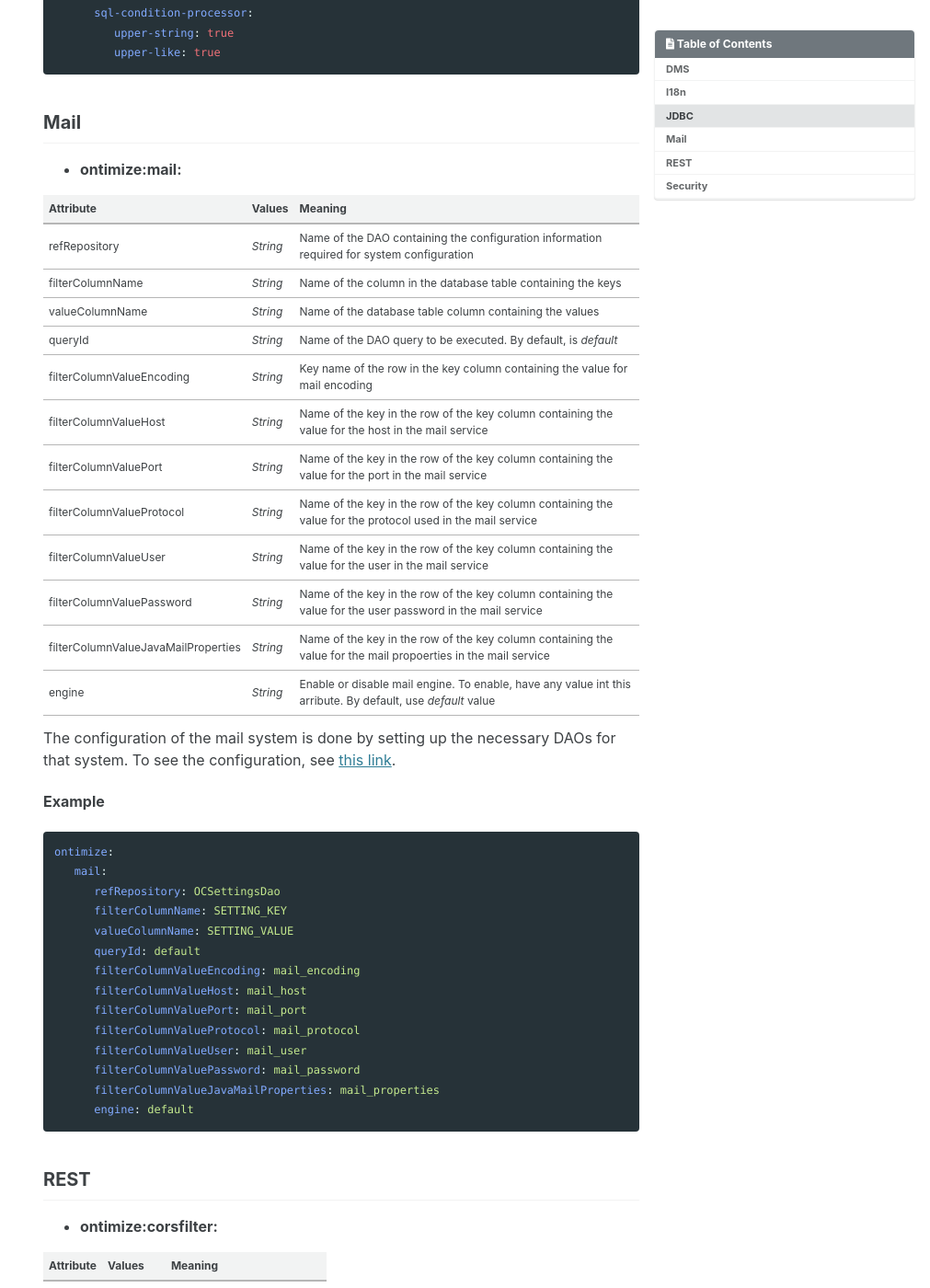
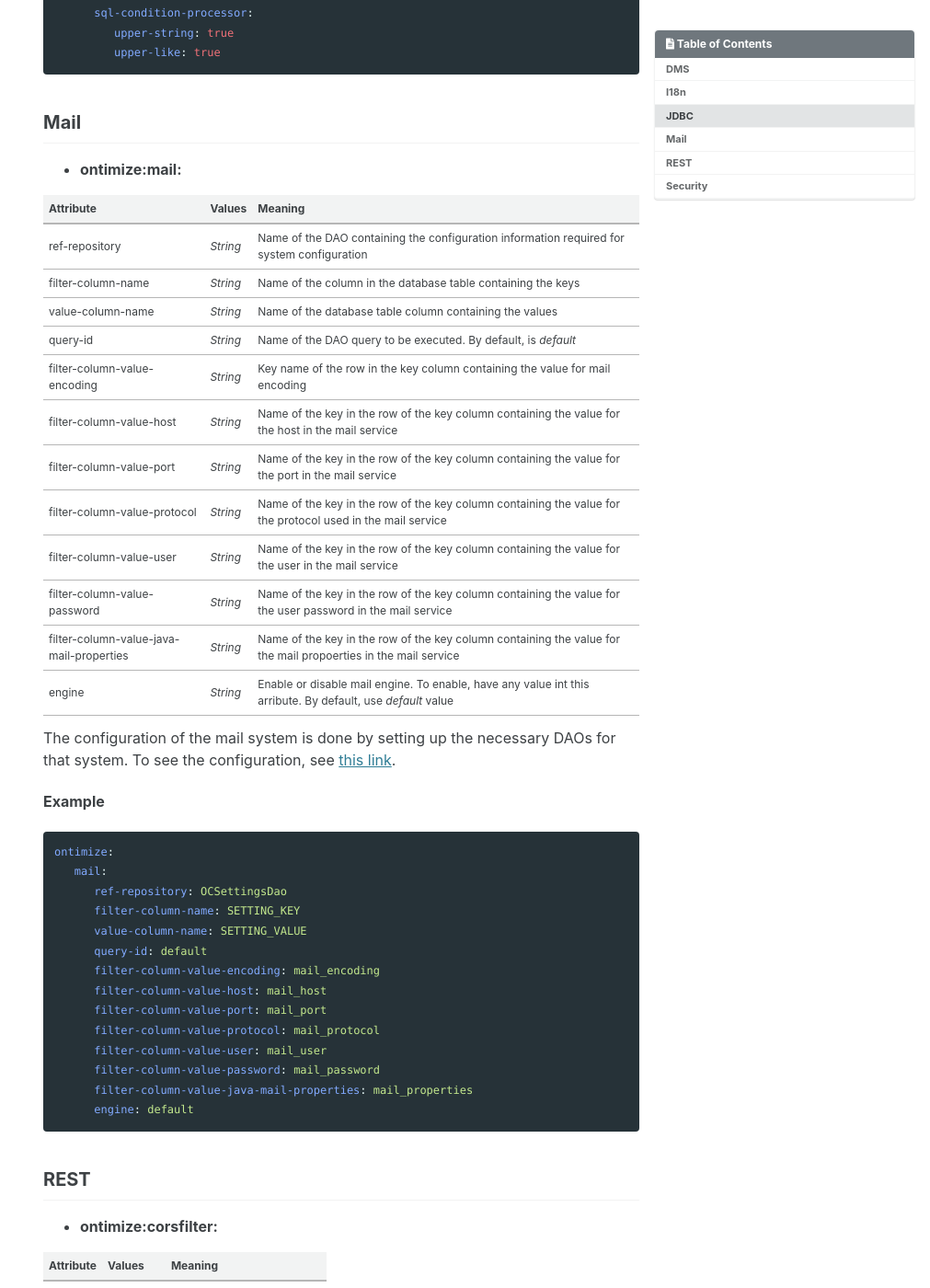
Before and after one commit to ontimize/ontimize-boot, a Jekyll site: the page v3/basics/autoconfigurators/index.html, which Jekyll copies as it is, in a window 1280 px wide and 1400 px high, scrolled down 2070 px. Shown: the whole window at 92% size, without its empty margins (269-1280 px from the left). Built offline with Jekyll 4.4.1, drawn with Linux system fonts in a browser that asks for light colours.

```diff
--- a/v3/basics/autoconfigurators/index.html
+++ b/v3/basics/autoconfigurators/index.html
@@ -443,58 +443,58 @@
   </thead>
   <tbody>
     <tr>
-      <td>refRepository</td>
+      <td>ref-repository</td>
       <td><em>String</em></td>
       <td>Name of the DAO containing the configuration information required for system configuration</td>
     </tr>
     <tr>
-      <td>filterColumnName</td>
+      <td>filter-column-name</td>
       <td><em>String</em></td>
       <td>Name of the column in the database table containing the keys</td>
     </tr>
     <tr>
-      <td>valueColumnName</td>
+      <td>value-column-name</td>
       <td><em>String</em></td>
       <td>Name of the database table column containing the values</td>
     </tr>
     <tr>
-      <td>queryId</td>
+      <td>query-id</td>
       <td><em>String</em></td>
       <td>Name of the DAO query to be executed. By default, is <em>default</em>
 </td>
     </tr>
     <tr>
-      <td>filterColumnValueEncoding</td>
+      <td>filter-column-value-encoding</td>
       <td><em>String</em></td>
       <td>Key name of the row in the key column containing the value for mail encoding</td>
     </tr>
     <tr>
-      <td>filterColumnValueHost</td>
+      <td>filter-column-value-host</td>
       <td><em>String</em></td>
       <td>Name of the key in the row of the key column containing the value for the host in the mail service</td>
     </tr>
     <tr>
-      <td>filterColumnValuePort</td>
+      <td>filter-column-value-port</td>
       <td><em>String</em></td>
       <td>Name of the key in the row of the key column containing the value for the port in the mail service</td>
     </tr>
     <tr>
-      <td>filterColumnValueProtocol</td>
+      <td>filter-column-value-protocol</td>
       <td><em>String</em></td>
       <td>Name of the key in the row of the key column containing the value for the protocol used in the mail service</td>
     </tr>
     <tr>
-      <td>filterColumnValueUser</td>
+      <td>filter-column-value-user</td>
       <td><em>String</em></td>
       <td>Name of the key in the row of the key column containing the value for the user in the mail service</td>
     </tr>
     <tr>
-      <td>filterColumnValuePassword</td>
+      <td>filter-column-value-password</td>
       <td><em>String</em></td>
       <td>Name of the key in the row of the key column containing the value for the user password in the mail service</td>
     </tr>
     <tr>
-      <td>filterColumnValueJavaMailProperties</td>
+      <td>filter-column-value-java-mail-properties</td>
       <td><em>String</em></td>
       <td>Name of the key in the row of the key column containing the value for the mail propoerties in the mail service</td>
     </tr>
@@ -511,17 +511,17 @@
 <p><strong>Example</strong></p>
 <div class="language-yaml highlighter-rouge"><div class="highlight"><pre class="highlight"><code><span class="na">ontimize</span><span class="pi">:</span>
    <span class="na">mail</span><span class="pi">:</span>
-      <span class="na">refRepository</span><span class="pi">:</span> <span class="s">OCSettingsDao</span>
-      <span class="na">filterColumnName</span><span class="pi">:</span> <span class="s">SETTING_KEY</span>
-      <span class="na">valueColumnName</span><span class="pi">:</span> <span class="s">SETTING_VALUE</span>
-      <span class="na">queryId</span><span class="pi">:</span> <span class="s">default</span>
-      <span class="na">filterColumnValueEncoding</span><span class="pi">:</span> <span class="s">mail_encoding</span>
-      <span class="na">filterColumnValueHost</span><span class="pi">:</span> <span class="s">mail_host</span>
-      <span class="na">filterColumnValuePort</span><span class="pi">:</span> <span class="s">mail_port</span>
-      <span class="na">filterColumnValueProtocol</span><span class="pi">:</span> <span class="s">mail_protocol</span>
-      <span class="na">filterColumnValueUser</span><span class="pi">:</span> <span class="s">mail_user</span>
-      <span class="na">filterColumnValuePassword</span><span class="pi">:</span> <span class="s">mail_password</span>
-      <span class="na">filterColumnValueJavaMailProperties</span><span class="pi">:</span> <span class="s">mail_properties</span>
+      <span class="na">ref-repository</span><span class="pi">:</span> <span class="s">OCSettingsDao</span>
+      <span class="na">filter-column-name</span><span class="pi">:</span> <span class="s">SETTING_KEY</span>
+      <span class="na">value-column-name</span><span class="pi">:</span> <span class="s">SETTING_VALUE</span>
+      <span class="na">query-id</span><span class="pi">:</span> <span class="s">default</span>
+      <span class="na">filter-column-value-encoding</span><span class="pi">:</span> <span class="s">mail_encoding</span>
+      <span class="na">filter-column-value-host</span><span class="pi">:</span> <span class="s">mail_host</span>
+      <span class="na">filter-column-value-port</span><span class="pi">:</span> <span class="s">mail_port</span>
+      <span class="na">filter-column-value-protocol</span><span class="pi">:</span> <span class="s">mail_protocol</span>
+      <span class="na">filter-column-value-user</span><span class="pi">:</span> <span class="s">mail_user</span>
+      <span class="na">filter-column-value-password</span><span class="pi">:</span> <span class="s">mail_password</span>
+      <span class="na">filter-column-value-java-mail-properties</span><span class="pi">:</span> <span class="s">mail_properties</span>
       <span class="na">engine</span><span class="pi">:</span> <span class="s">default</span>
 </code></pre></div></div>
 
--- a/v3/feed.xml
+++ b/v3/feed.xml
@@ -1 +1 @@
-<?xml version="1.0" encoding="utf-8"?><feed xmlns="http://www.w3.org/2005/Atom" ><generator uri="https://jekyllrb.com/" version="3.9.0">Jekyll</generator><link href="https://ontimize.github.io/ontimize-boot/v3/feed.xml" rel="self" type="application/atom+xml" /><link href="https://ontimize.github.io/ontimize-boot/v3/" rel="alternate" type="text/html" /><updated>2021-07-29T11:30:07+02:00</updated><id>https://ontimize.github.io/ontimize-boot/v3/feed.xml</id><title type="html">Ontimize Boot</title><subtitle></subtitle><author><name>Imatia Innovation, S.L.</name></author></feed>
+<?xml version="1.0" encoding="utf-8"?><feed xmlns="http://www.w3.org/2005/Atom" ><generator uri="https://jekyllrb.com/" version="3.9.0">Jekyll</generator><link href="https://ontimize.github.io/ontimize-boot/v3/feed.xml" rel="self" type="application/atom+xml" /><link href="https://ontimize.github.io/ontimize-boot/v3/" rel="alternate" type="text/html" /><updated>2021-07-30T15:05:04+02:00</updated><id>https://ontimize.github.io/ontimize-boot/v3/feed.xml</id><title type="html">Ontimize Boot</title><subtitle></subtitle><author><name>Imatia Innovation, S.L.</name></author></feed>
```
